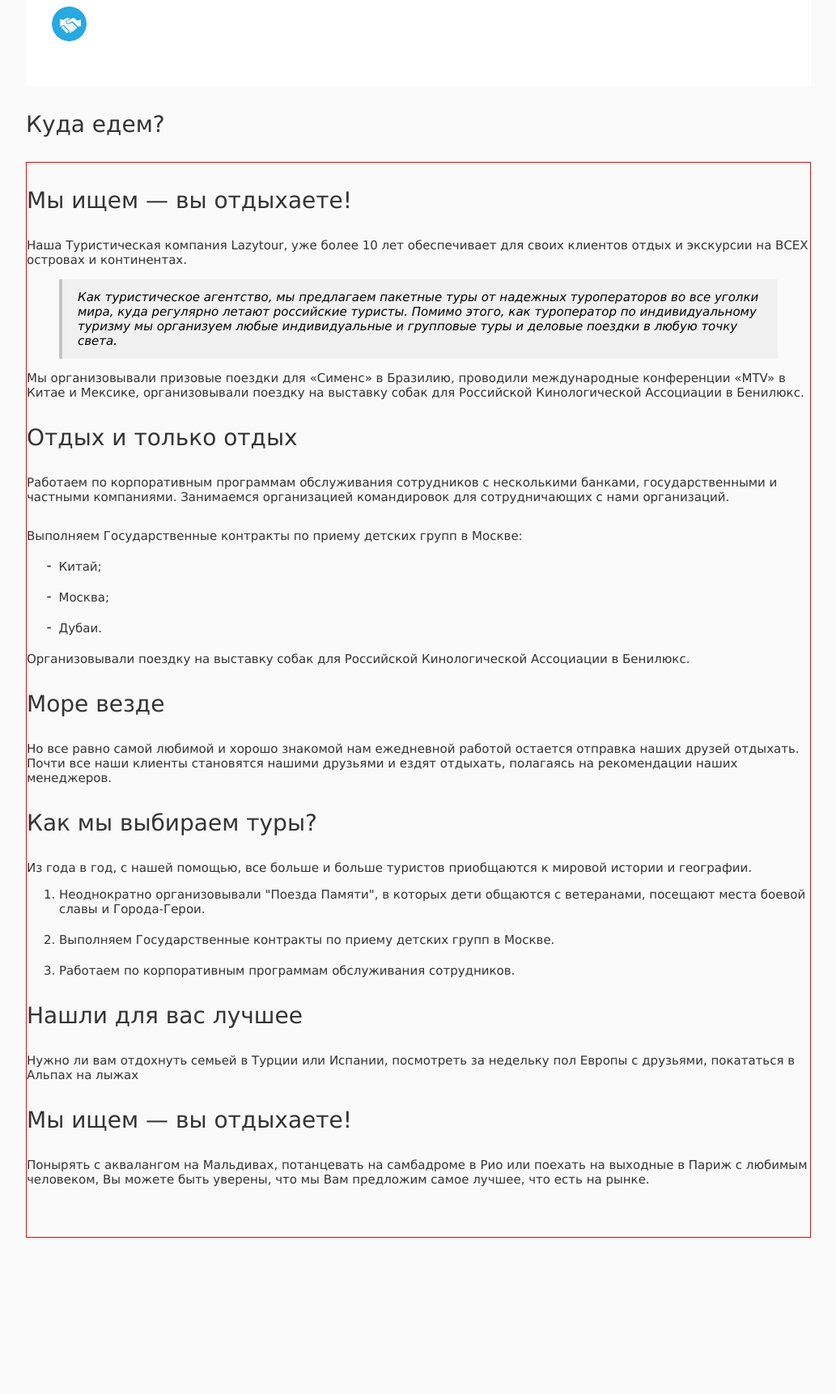
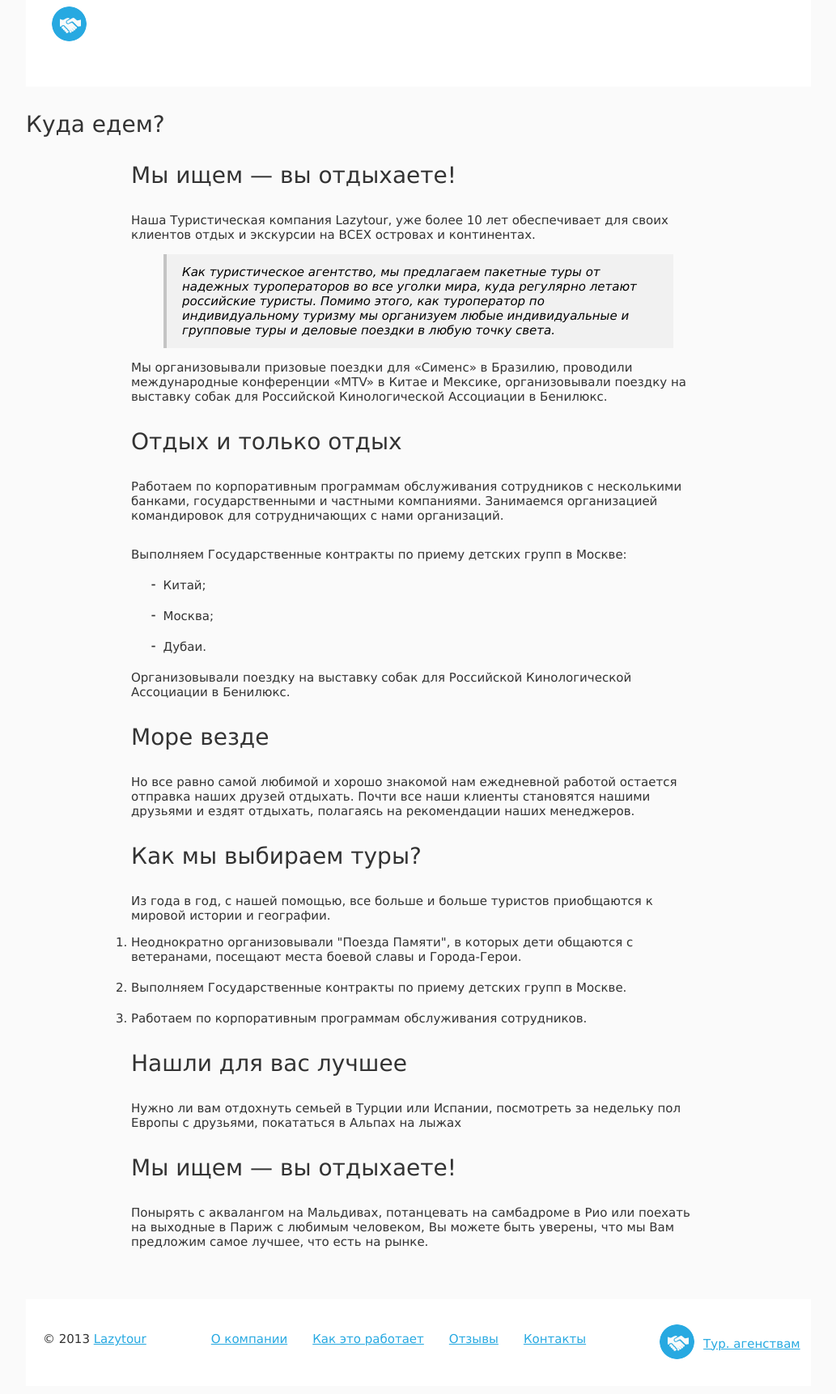
Before and after one commit to AndreyKachanov/lazytour, a PHP site: page / in a window 1280 px wide. Shown: the part 2299-4021 px from the top of the page at 81% size, without its empty margins (123-1156 px from the left). Before the commit the page ends 3828 px from the top, so only its background shows below. Run offline with PHP 8.4, Linux system fonts and the light colour scheme.

Commit message:
Adding footer

```diff
--- a/index.php
+++ b/index.php
@@ -162,7 +162,7 @@
 					</form>
 				</div>
 				<div class="colored_line clear"></div>
-				<footer>
+				<div id="leave_application">
 					<div class="footer_left">
 						<p> &copy; 2013 <a href=""> Lazytour</a></p>
 						<p class="copyright">Самый лучший способ найти тур или попутчика. А кроме этого обеспечить туристическому агенству, стабильный и огромный поток клиентов.</p>
@@ -185,7 +185,7 @@
 						</ul>
 					</div>
 					<div class="clear"></div>
-				</footer>
+				</div>
 				<div id="carousel">
 					<h1>Куда едем?</h1>
 				</div>
@@ -220,6 +220,22 @@
 					<h1>Мы ищем — вы отдыхаете!</h1>
 					<p>Понырять с аквалангом на Мальдивах, потанцевать на самбадроме в Рио или поехать на выходные в Париж с любимым человеком, Вы можете быть уверены, что мы Вам предложим самое лучшее, что есть на рынке.</p>
 				</div>
+			<footer>
+				<ul>
+					<li><span>&copy; 2013 </span><a href=""> Lazytour</a></li>
+					<li><a href="">О компании</a></li>
+					<li><a href="">Как это работает</a></li>
+					<li><a href="">Отзывы</a></li>
+					<li><a href="">Контакты</a></li>
+					<li>
+						<a href="">
+							<img src="img/tur_agenstvam.png">
+							<span>Тур. агенствам</span>
+						</a>
+					</li>
+				</ul>
+				<div class="clear"></div>
+			</footer>
 		</div>
 
 	<style>
--- a/style.css
+++ b/style.css
@@ -502,14 +502,14 @@ header .top_menu {
 }
 
 /*подвал*/
-footer {
+#leave_application {
 	/*border: 1px solid black;*/
 	/*font: 1.5em "Myriad Pro", Verdana, sans-serif;*/
 	background: #ffffff;
 	padding-top: 70px;
 }
 
-footer a {
+#leave_application a {
 	text-decoration: underline;
 	color: #27a9e1;
 	/*font: 1.5em "Myriad Pro", Verdana, sans-serif;*/
@@ -593,7 +593,9 @@ footer a {
 }
 
 #about_company {
-	border: 1px solid red;
+	width: 710px;
+	margin: 0 auto;
+	/*border: 1px solid red;*/
 	padding-bottom: 62px;
 }
 
@@ -619,6 +621,12 @@ footer a {
 		list-style: none inside;
 		margin: 20px 0 20px 32px;
 	}
+
+#about_company ol {
+	/*margin-left: 0;*/
+	padding-left: 0;
+}
+
 #about_company ul>li:before{
 		content: "\2043";
 		margin-left: -1ex;
@@ -632,3 +640,58 @@ footer a {
 p.above_ul {
 	margin-top: 30px;
 }
+
+/*подвал*/
+footer {
+	background: #fff;
+	padding: 40px 0px 20px 21px;
+
+}
+
+
+footer a {
+  text-decoration: underline;
+  color: #27a9e1;
+  font: 1.5em "Myriad Pro", Verdana, sans-serif;
+}
+
+footer ul li {
+	float: left;
+	display: block;
+	list-style: none;
+}
+
+footer ul li:last-child {
+	margin-right: 0;
+	margin-left: 60px;
+	position: relative;
+	top: -9px
+}
+
+footer ul li:last-child a {
+	display: table;
+}
+
+footer ul li:last-child img {
+
+}
+
+footer ul li:last-child span {
+	display: table-cell;
+	vertical-align: middle;
+	padding-left: 11px;
+}
+
+footer ul li:first-child {
+	margin-right: 80px;
+
+}
+
+footer ul li:first-child span {
+	font: 1.5em "Myriad Pro", Verdana, sans-serif;
+	color: #333;
+}
+
+footer ul li {
+	margin-right: 31px;
+}
```
Also changed, not shown: css/style.css (added).
